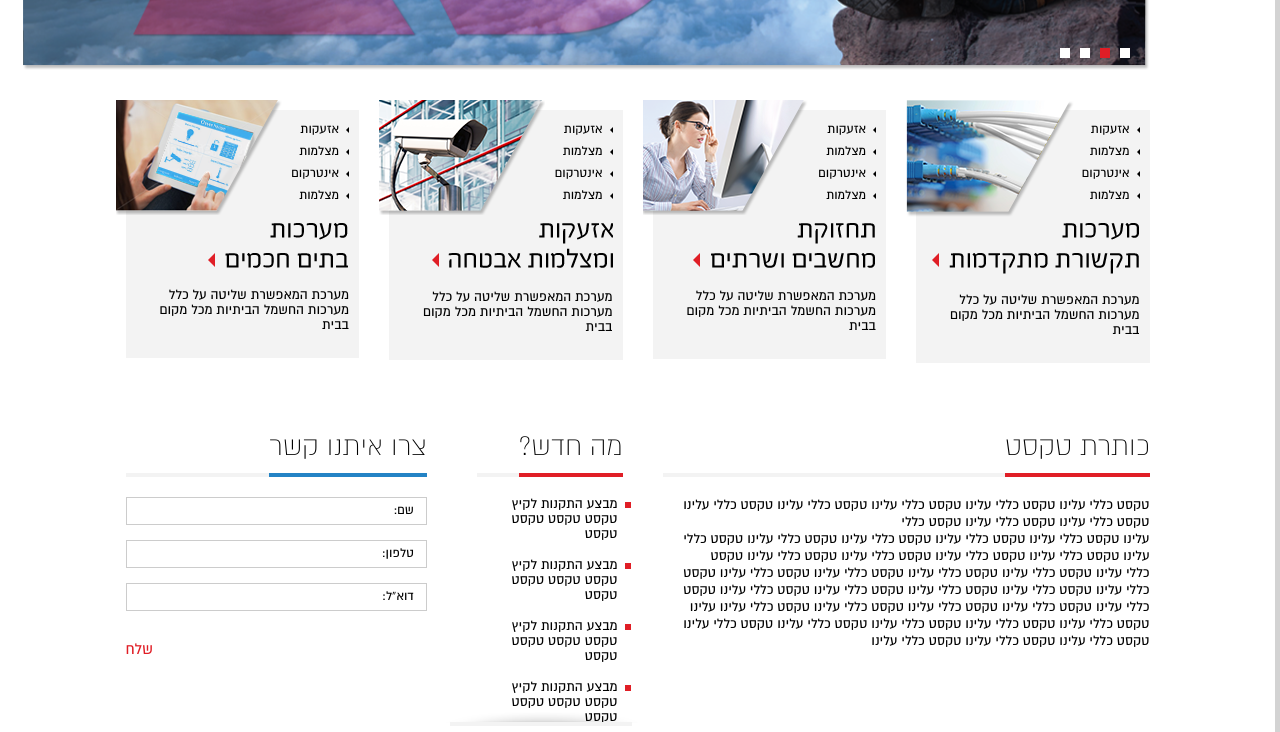
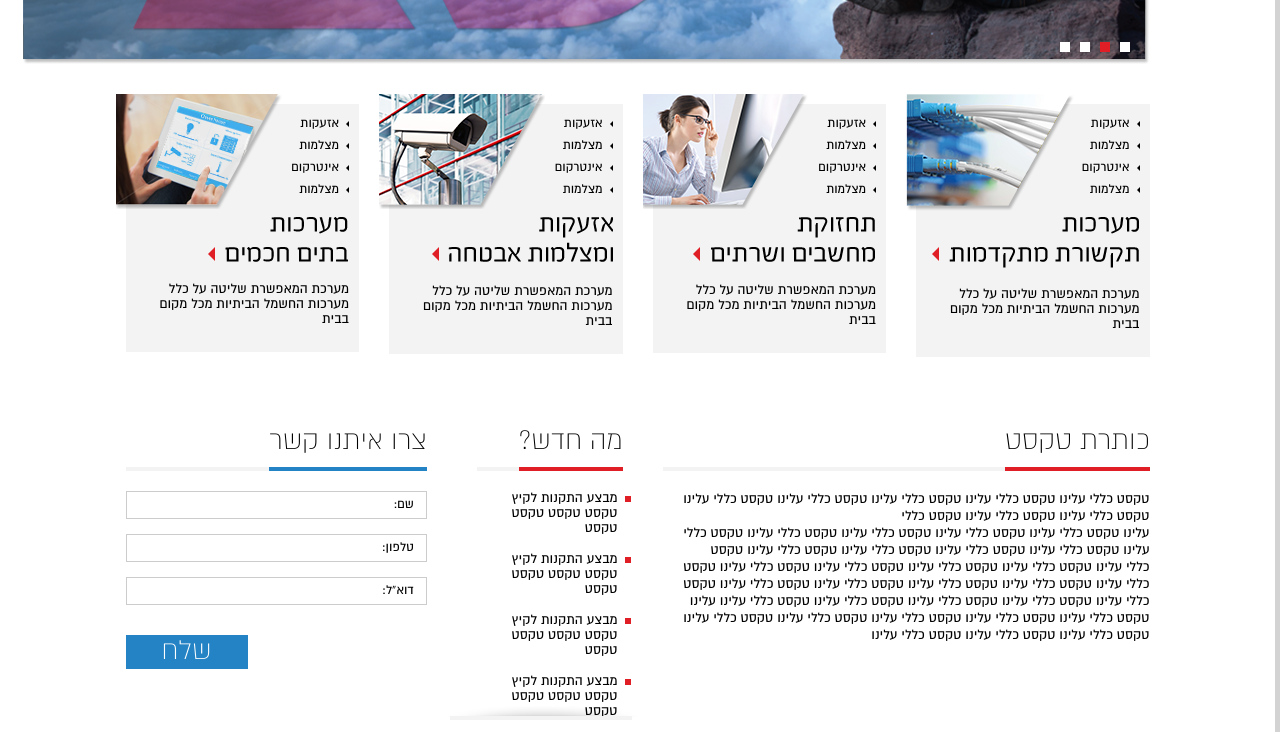
Before and after one commit to sonikirti/adcom, a plain HTML site: page index.html in a window 1280 px wide. Shown: the part 493-1225 px from the top of the page. Drawn offline with Linux system fonts and the light colour scheme; files whose address does not match are found by name; a web font is replaced by a local one.

Commit message:
removed conflict

```diff
--- a/css/style.css
+++ b/css/style.css
@@ -69,12 +69,8 @@ img { max-width: 100%; }
 .navbar-default .navbar-nav { padding-top: 100px; padding-right: 70px; }
 .navbar-default .nav > li > a { color: #000000; font-size: 25px; font-weight: 300; padding-top: 12px; padding-bottom: 13px; position:relative; margin-left:10px; }
 .navbar-default .navbar-nav > .active > a, .navbar-default .navbar-nav > .active > a:hover, .navbar-default .navbar-nav > .active > a:focus { color: #e01e26; background-color: none !important; }
-<<<<<<< HEAD
 .navbar-default .navbar-brand { padding: 14px 0 10px 0; margin-left:70px; }
 .navbar-default .navbar-brand img { max-height:126px; }
-=======
-.navbar-default .navbar-brand { padding: 9px 0 0 0; }
->>>>>>> origin/master
 .navbar-default .navbar-nav > li > a:hover, .navbar-default .navbar-nav > li > a:focus { color: #e01e26; background-color: #fff; }
 .navbar-default .navbar-nav > li > a:hover:after, .navbar-default .navbar-nav > li > a:focus:after { width: 0; height: 0; border-style: solid; border-width: 0 0 20px 10px; border-color: transparent transparent #eeeeee transparent; position:absolute; right:0px; bottom:0px; display:table; content:""; }
 .navbar-default .navbar-nav > li.dropdown > a:hover:after, .navbar-default .navbar-nav > li.dropdown > a:focus:after { display:none; }
@@ -109,11 +105,7 @@ ul.list2 li { list-style: square; list-style-image: url(../images/list_image2.pn
 .inputcontainer { padding: 20px 0px 0px 0px; border-top: 4px solid #f3f3f3; margin-top: -4px; }
 .inputcontainer input { width: 100%; height: 28px; margin: 0 0 15px 0; border-radius: 0px; color: #000000; box-shadow: none; -moz-box-shadow: none; -ms-box-shadow: none; -o-box-shadow: none; -webkit-box-shadow: none; }
 .inputcontainer input:hover { border: 1px solid #cfcfcf; cursor: pointer; background: #f6f6f6; }
-<<<<<<< HEAD
 .blue_btn a { background: #2483c5; color: #fff; font-size: 30px; padding: 2px 36px 2px 36px; font-weight: 300; min-height:33px; display:block; }
-=======
-.blue_btn a { background: #2483c5; color: #fff; font-size: 30px; padding: 2px 36px 2px 36px; font-weight: 300; }
->>>>>>> origin/master
 .blue_btn a:hover { background: #959595; color: #fff; }
 .logo_slider .main_logo_slider { padding: 20px 0px 0px 0px; border-top: 4px solid #f3f3f3; margin-top: -4px; }
 .unline { padding: 20px 0px 0px 0px; border-top: 4px solid #f3f3f3; margin-top: -4px; }
@@ -147,11 +139,7 @@ ul.dropdown-menu li:hover:before { background-position: left -30px; }
 .phone { position: absolute; top: 0; left: 0; width: 213px; height: 35px; background: #e01e26; text-align: center; z-index: 11; }
 .phone a { padding: 3px 0 0 0; color: #ffffff; font-size: 30px; font-weight: 300; }
 .bottomshadow { background:url(../images/bottomshadow.png) no-repeat left bottom; background-size:cover; height:14px; width:192px; display:block; position: absolute; bottom: 15px; right: 0; }
-<<<<<<< HEAD
 .footertext { padding:14px 0 0 8px; }
-=======
-.footertext { padding:12px 0 0 8px; }
->>>>>>> origin/master
 .footercolumn ul li a img { opacity: 1.0; filter: alpha(opacity=100); }
 .footercolumn ul li a:hover img { opacity: 0.5; filter: alpha(opacity=40); }
 /*------------------------------------About Page-----------------------------------*/
```
